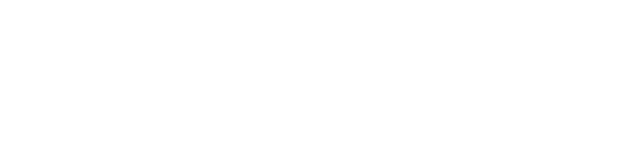
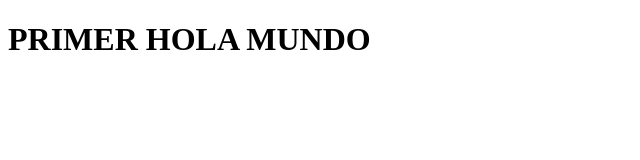
Before and after one commit to Randyvangz/TEC2, a plain HTML site: page index.html in a window 1280 px wide. Shown: the whole page, without its empty margins (0-640 px from the left). Drawn offline with Linux system fonts and the light colour scheme.

Commit message:
index.html Ver_2.0

```diff
--- a/index.html
+++ b/index.html
@@ -4,6 +4,7 @@
      <meta charset="UTF-8">
      <meta name="viewport" content="width=device-width, initial-scale=1.0">
      <title>UBI</title>
+     <h1>PRIMER HOLA MUNDO</h1>
 </head>
 <body>
 
```
